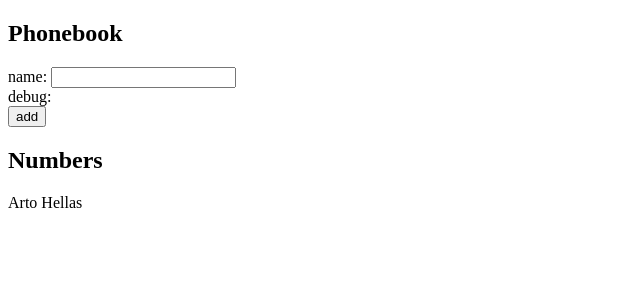
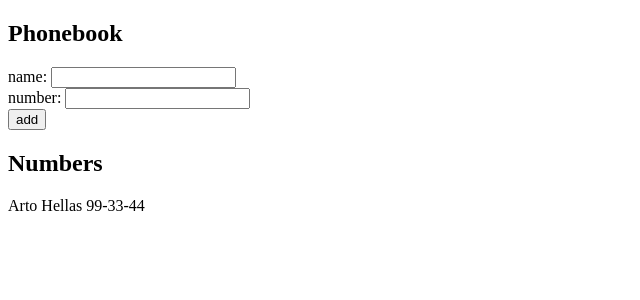
Before and after one commit to Ceheiss/fullstack-open, a React (Vite) app in the folder part2/phonebook/: page / in a window 1280 px wide. Shown: the top 300 px of the page, without its empty margins (0-640 px from the left). Built offline with nearby package versions, Linux system fonts and the light colour scheme.

Commit message:
finish exercise 2.8

```diff
--- a/part2/phonebook/src/App.jsx
+++ b/part2/phonebook/src/App.jsx
@@ -2,13 +2,17 @@
 
 const App = () => {
   const [persons, setPersons] = useState([
-    { name: 'Arto Hellas' }
+    { name: 'Arto Hellas', number: '99-33-44' }
   ])
   const [newName, setNewName] = useState('');
+  const [newNumber, setNewNumber] = useState('');
 
-  const handleInputChange = (event) => {
-    console.log(event.target.value)
+  const handleInputNameChange = (event) => {
     setNewName(event.target.value)
+  }
+
+  const handleInputNumberChange = (event) => {
+    setNewNumber(event.target.value)
   }
 
   const handleSubmit = (event) => {
@@ -16,7 +20,7 @@
     const isRepeated = Boolean(persons.find(person => person.name == newName));
     console.log(isRepeated)
     !isRepeated ?
-      setPersons([...persons, { name: newName }])
+      setPersons([...persons, { name: newName, number: newNumber }])
     :
       alert(`${newName} is already added to phonebook`)
     setNewName('')
@@ -27,15 +31,19 @@
       <h2>Phonebook</h2>
       <form onSubmit={handleSubmit}>
         <div>
-          name: <input value={newName} onChange={handleInputChange} />
+          name: <input value={newName} onChange={handleInputNameChange} />
         </div>
-        <div>debug: {newName}</div>
+        <div>
+          number: <input value={newNumber} onChange={handleInputNumberChange} />
+        </div>
         <div>
           <button type="submit">add</button>
         </div>
       </form>
       <h2>Numbers</h2>
-      {persons.map(person => <p key={person.name}>{person.name}</p>)}
+      {persons.map(person => (
+        <div key={person.name}>{person.name} {person.number}</div>
+        ))}
     </div>
   )
 }
```
